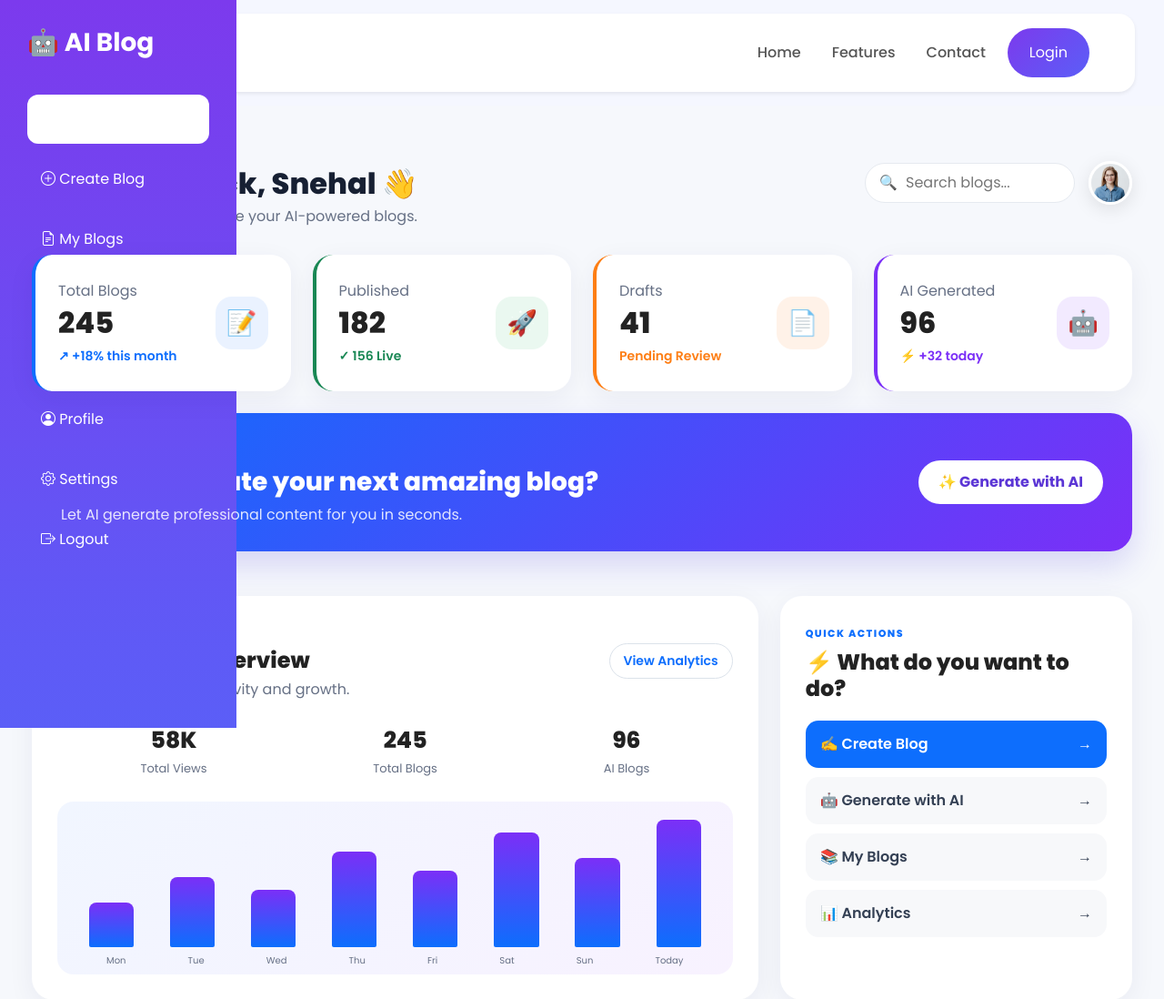
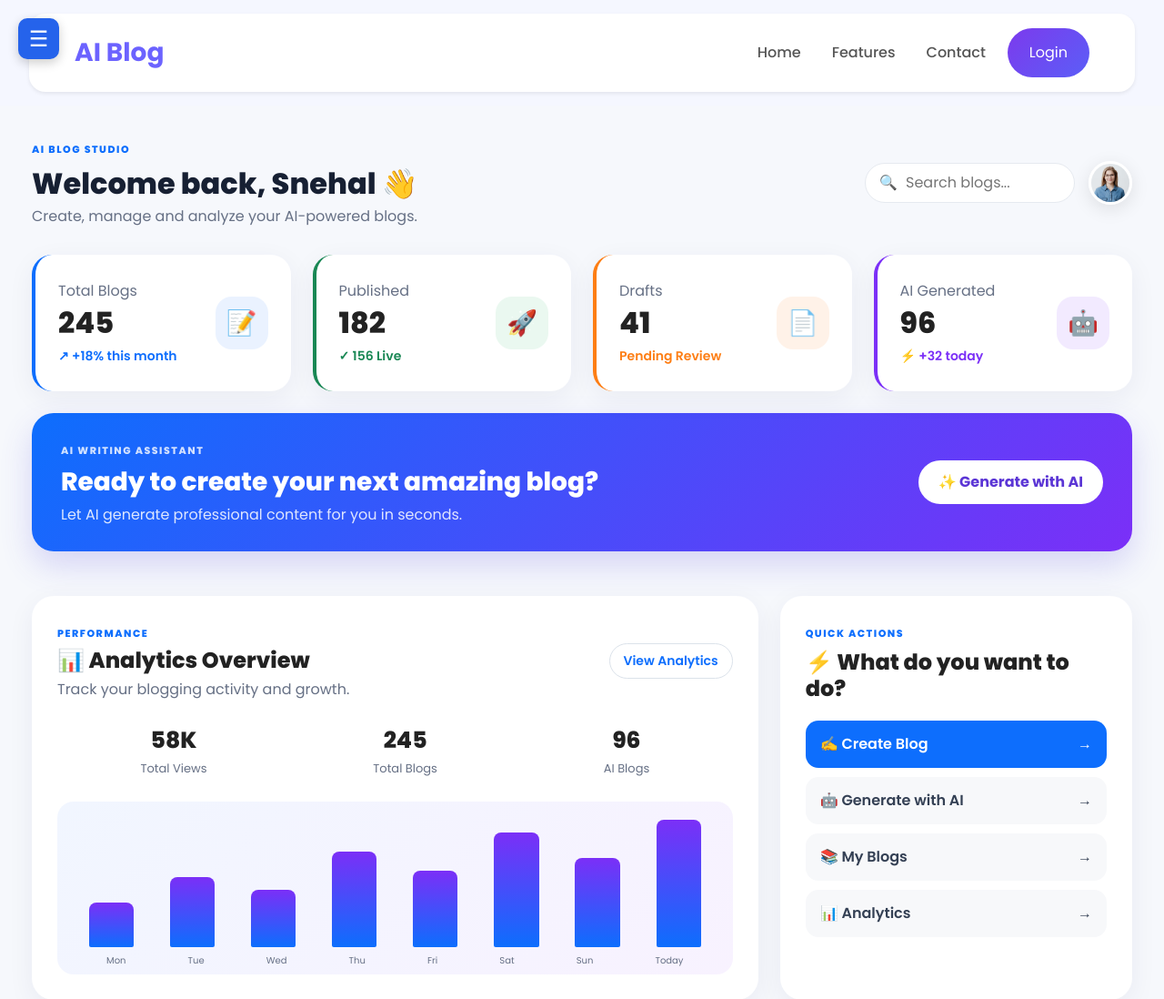
Before and after one commit to Snehal0227/AI-Blog-Generator, a Flask app: page /dashboard in a window 1280 px wide. Shown: the top 1098 px of the page at 91% size. Run offline with Flask 3, Linux system fonts and the light colour scheme.

Commit message:
Prepare Project for deployment

```diff
--- a/static/CSS/style.css
+++ b/static/CSS/style.css
@@ -1363,3 +1363,43 @@ body {
     }
 
 }
+
+/* Hamburger Button */
+.sidebar-toggle {
+    position: fixed;
+    top: 20px;
+    left: 20px;
+    z-index: 1100;
+
+    border: none;
+    background: #2563eb;
+    color: white;
+
+    width: 45px;
+    height: 45px;
+    border-radius: 10px;
+
+    font-size: 24px;
+    cursor: pointer;
+
+    box-shadow: 0 4px 12px rgba(0, 0, 0, 0.2);
+}
+
+/* Sidebar hidden initially */
+.sidebar {
+    position: fixed;
+    top: 0;
+    left: -280px;
+
+    width: 280px;
+    height: 100vh;
+
+    z-index: 1050;
+
+    transition: 0.3s ease;
+}
+
+/* Sidebar open */
+.sidebar.active {
+    left: 0;
+}
--- a/templates/dashboard.html
+++ b/templates/dashboard.html
@@ -5,6 +5,11 @@
 {% block content %}
 
 <div class="dashboard-wrapper">
+
+    <button id="sidebarToggle" class="sidebar-toggle">
+        ☰
+    </button>
+
 
     {% include "sidebar.html" %}
 
@@ -506,4 +511,17 @@
 
 </div>
 
+<script>
+
+    const toggle = document.getElementById("sidebarToggle");
+    const sidebar = document.querySelector(".sidebar");
+
+    toggle.addEventListener("click", function () {
+
+        sidebar.classList.toggle("active");
+
+    });
+
+</script>
+
 {% endblock %}
```
